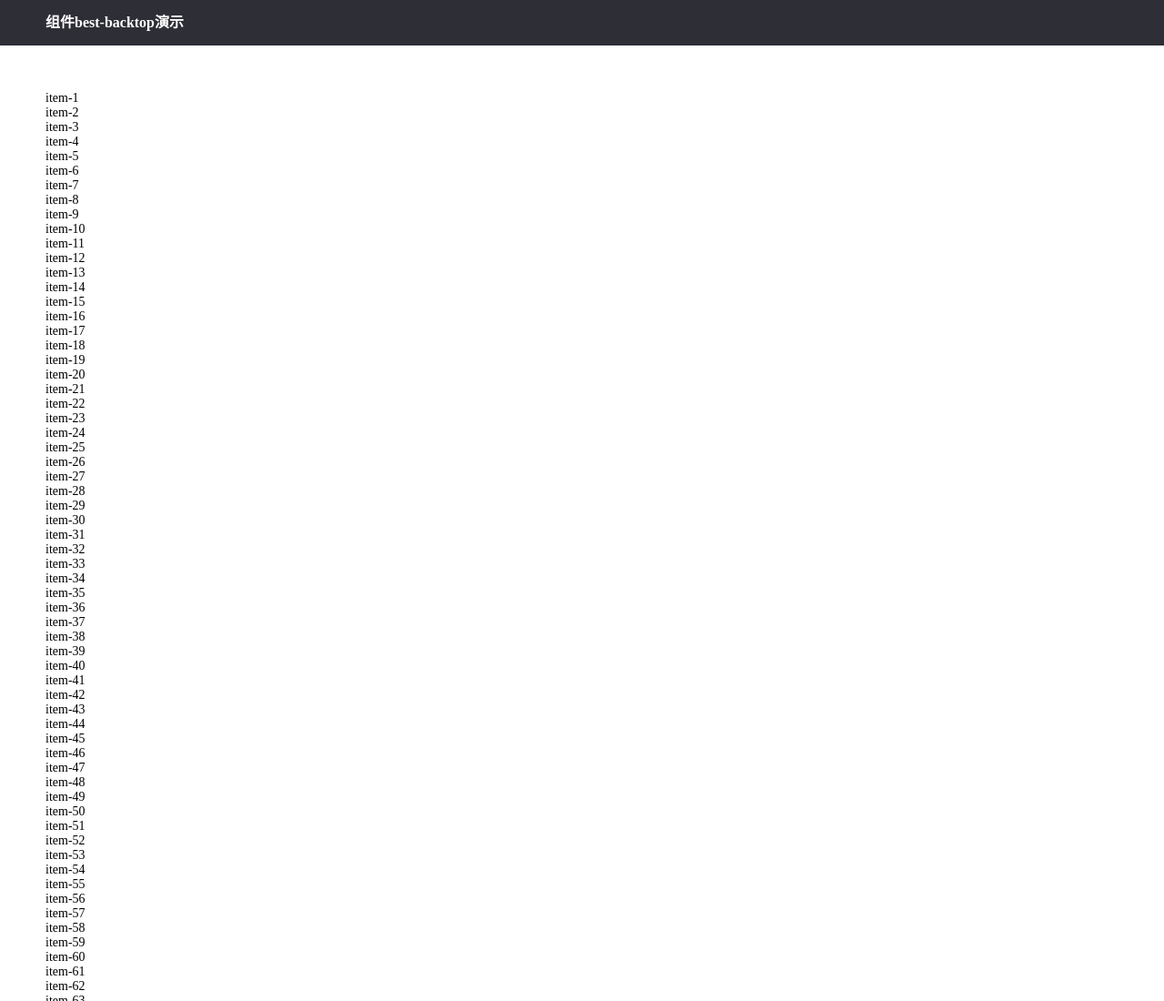
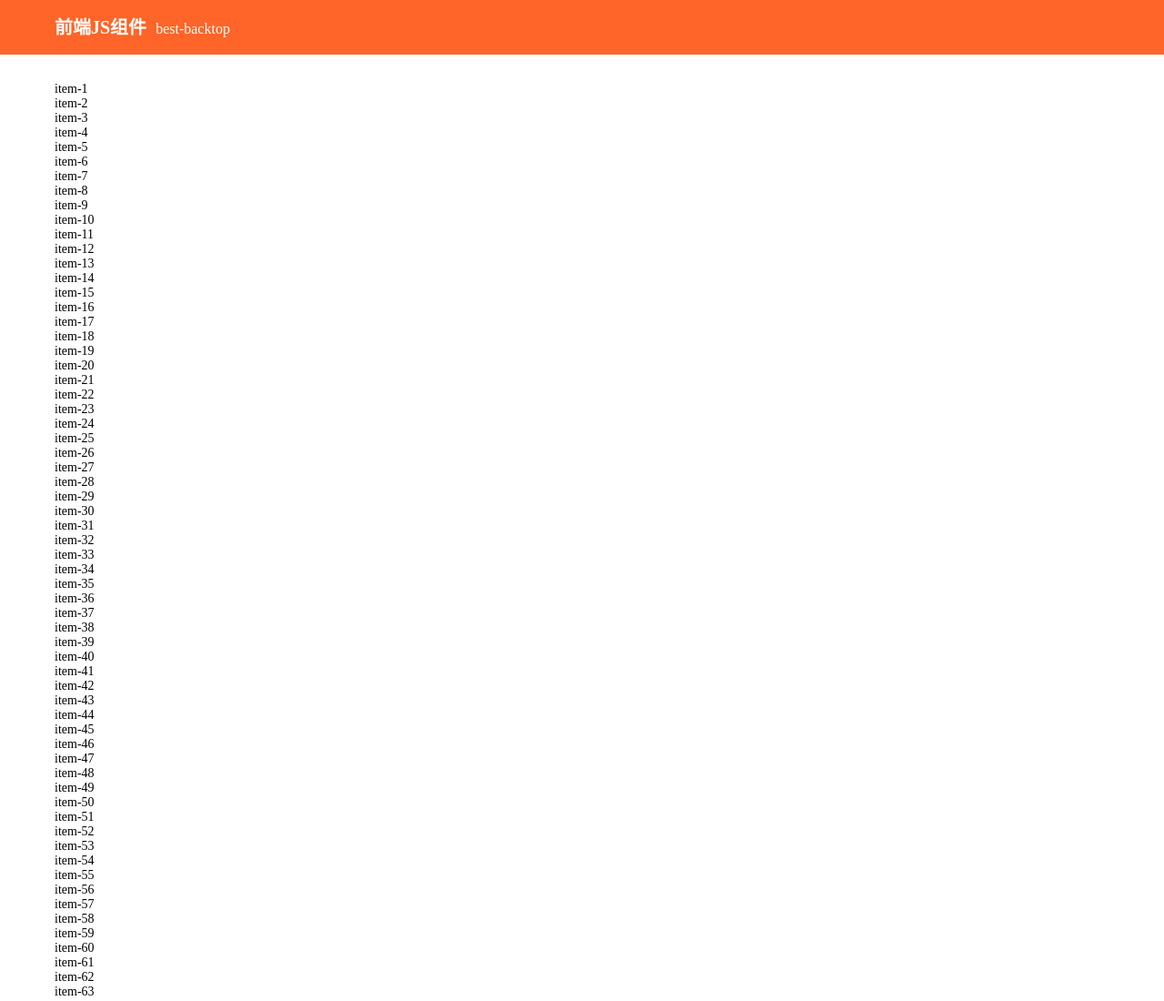
Before and after one commit to chenyangdamon/best-backtop, a website: page src/index.html in a window 1280 px wide. Shown: the top 1100 px of the page at 91% size. Drawn offline with nearby package versions, Linux system fonts and the light colour scheme; files that its build step writes are made by us from their sources.

Commit message:
修改主题色和js

```diff
--- a/src/index.html
+++ b/src/index.html
@@ -8,7 +8,7 @@
     <!-- example 演示 -->
     <div class="example">
         <div class="example-top">
-            <h4>组件best-backtop演示</h4>
+            <div class="title">前端JS组件<strong>best-backtop</strong></div>
             <p></p>
         </div>
         <div class="example-container">
--- a/src/js/best-backtop.js
+++ b/src/js/best-backtop.js
@@ -17,7 +17,6 @@
 		factory.call(root, root.$);
 	}
 })(window, function($) {
-
 	/**
 	 * [Backtop description]
 	 */
--- a/src/js/example.js
+++ b/src/js/example.js
@@ -2,12 +2,10 @@
  * @Author: chenyang_pc
  * @Date:   2017-10-28 22:08:02
  * @Last Modified by:   chenyang_pc
- * @Last Modified time: 2017-11-02 14:56:46
+ * @Last Modified time: 2017-11-03 09:26:51
  */
 
 $(function() {
-
-	console.log(Backtop)
 
 	// 实例化Backtop组件
 	var backtop1 = new Backtop({
--- a/src/scss/example.scss
+++ b/src/scss/example.scss
@@ -1,43 +1,51 @@
 /*
-example
-*/
+ Example
+ */
+
 * {
     margin: 0;
     padding: 0;
     font-family: "微软雅黑";
     font-size: 14px;
+    font-style: normal;
     text-decoration: none;
 }
-/* components backtop */
+$example-theme-color: #ff6428;
 .example {
     &-top {
-        padding: 0 50px;
-        height: 50px;
-        line-height: 50px;
-        background: #2E2E36;
+        padding: 0 60px;
+        height: 60px;
+        line-height: 60px;
+        background: $example-theme-color;
         color: #FFF;
-        h4 {
-            font-size: 16px;
+        .title {
+            font-size: 20px;
+            font-weight: bold;
+            strong {
+                margin-left: 10px;
+                font-size: 16px;
+                font-weight: normal;
+            }
         }
     }
     &-container {
-        padding: 50px;
+        padding: 30px 60px;
     }
-    &-slide{
-        .btn{
+    &-slide {
+        .btn {
             position: fixed;
             right: 0;
             bottom: 100px;
-            width:100px;
-            height:40px;
-            line-height:40px;
+            width: 160px;
+            height: 40px;
+            line-height: 40px;
             text-align: center;
-            background-color: #2fa6e0;
-            color:#fff;
+            background-color: $example-theme-color;
+            color: #fff;
             display: none;
         }
-        .b2{
-            bottom:50px;
+        .b2 {
+            bottom: 50px;
         }
     }
 }
```
Also changed, not shown: dist/css/example.css, dist/index.html, dist/js/example.js.
